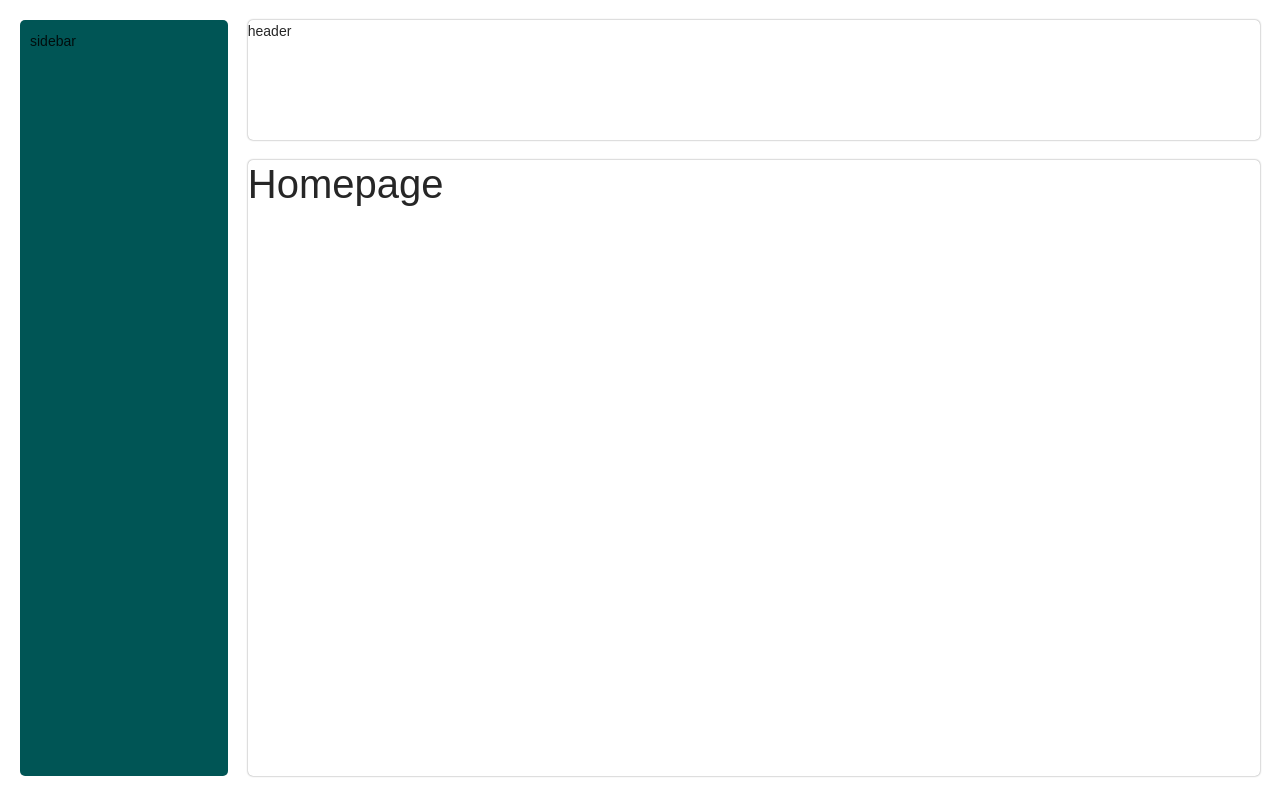
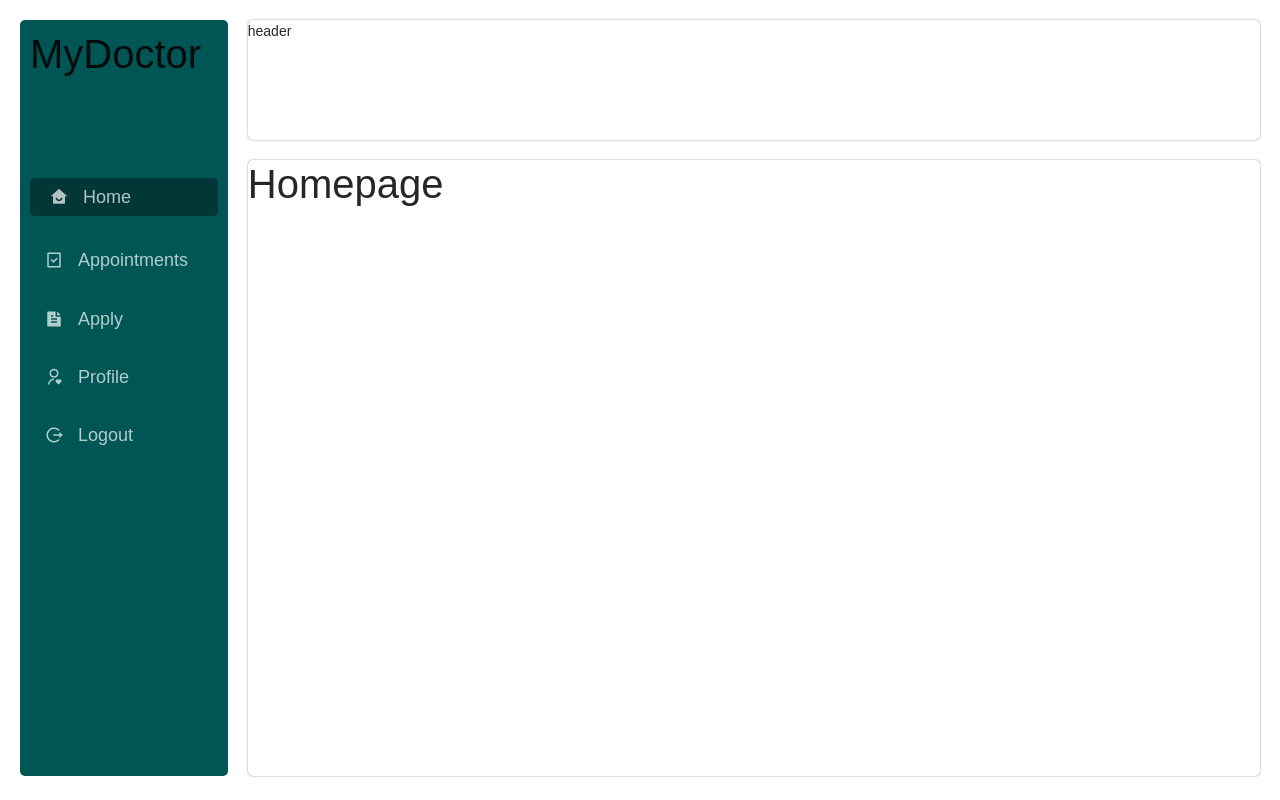
Before and after one commit to ahmedbenbettaieb/Dawini, a React (Create React App) app in the folder client/: page / in a window 1280 px wide. Built offline with nearby package versions, Linux system fonts and the light colour scheme; no server answers; sample sign-in values are in the browser's storage; a web font is replaced by a local one.

Commit message:
some form control modification && layout structure part II

```diff
--- a/client/package.json
+++ b/client/package.json
@@ -3,6 +3,10 @@
   "version": "0.1.0",
   "private": true,
   "dependencies": {
+    "@fortawesome/fontawesome-svg-core": "^6.2.0",
+    "@fortawesome/free-regular-svg-icons": "^6.2.0",
+    "@fortawesome/free-solid-svg-icons": "^6.2.0",
+    "@fortawesome/react-fontawesome": "^0.2.0",
     "@reduxjs/toolkit": "^1.8.6",
     "@testing-library/jest-dom": "^5.16.5",
     "@testing-library/react": "^13.4.0",
--- a/client/public/index.html
+++ b/client/public/index.html
@@ -12,6 +12,7 @@
     <link rel="apple-touch-icon" href="%PUBLIC_URL%/logo192.png" />
     <link href="https://cdn.jsdelivr.net/npm/bootstrap@5.2.1/dist/css/bootstrap.min.css" rel="stylesheet" integrity="sha384-iYQeCzEYFbKjA/T2uDLTpkwGzCiq6soy8tYaI1GyVh/UjpbCx/TYkiZhlZB6+fzT" crossorigin="anonymous">
     <link rel="manifest" href="%PUBLIC_URL%/manifest.json" />
+   <link href="https://cdn.jsdelivr.net/npm/remixicon@2.2.0/fonts/remixicon.css" rel="stylesheet">
 
     <title>MyDoctor</title>
   </head>
--- a/client/src/components/layout.tsx
+++ b/client/src/components/layout.tsx
@@ -1,4 +1,5 @@
 import React, { ReactNode } from "react";
+import { Link, useLocation } from "react-router-dom";
 
 import '../layout.css';
 
@@ -6,10 +7,58 @@
   children: React.ReactNode;
 }
 export function Layout(props:LayoutProps) {
+  const location=useLocation();
+
+  const userMenu = [
+    {
+      name: "Home",
+      path: "/",
+      icon: "ri-home-smile-fill",
+    },
+    {
+      name: "Appointments",
+      path: "/appointments",
+      icon: "ri-task-line",
+    },
+    {
+      name: "Apply",
+      path: "/apply-doctor",
+      icon: "ri-file-text-fill",
+    },
+    {
+      name: "Profile",
+      path: "/profile",
+      icon: "ri-user-heart-line",
+    },
+    {
+      name: "Logout",
+      path: "/logout",
+      icon: "ri-logout-circle-r-line",
+    },
+  ];
+
+
+  const menuToBeRendered=userMenu;
+
   return (
     <div className="main">
       <div className="d-flex layout">
-        <div className="sidebar">sidebar</div>
+        <div className="sidebar">
+          <div className="sidebar-header">
+            <h1>MyDoctor</h1>
+
+          </div>
+          <div className="menu">
+            {menuToBeRendered.map((menu)=>{
+              const isActive=location.pathname===menu.path;
+                return (<div className={`d-flex menu-item ${isActive && 'active-menu-item'}`}>
+                    <i className={menu.icon}></i>
+                    <Link to= {menu.path}>{menu.name}</Link>
+                  </div>
+            )
+            })}
+          </div>
+        </div>
 
         <div className="content">
           <div className="header">header</div>
--- a/client/src/layout.css
+++ b/client/src/layout.css
@@ -1,5 +1,5 @@
 .main {
-    padding:20px;
+  padding: 20px;
   height: 100vh;
 }
 .sidebar {
@@ -7,27 +7,53 @@
   border-radius: 5px;
   box-shadow: 0 0 2 px gray;
   margin-right: 20px;
-    min-height:100%;
+  min-height: 100%;
   padding: 10px;
   width: 250px;
 }
-.header{
+.header {
   background-color: white;
   border-radius: 5px;
-    box-shadow:0 0 2px gray ;
-    margin-bottom:20px ;
-    height:15vh;
+  box-shadow: 0 0 2px gray;
+  margin-bottom: 20px;
+  height: 15vh;
   width: 100%;
 }
 .body {
   background-color: white;
   border-radius: 5px;
-    box-shadow: 0 0 2px rgba(128,128,128);
-    height:77vh;
+  box-shadow: 0 0 2px rgba(128, 128, 128);
+  height: 77vh;
   width: 100%;
-
 }
 .content {
   width: 100%;
   height: 100%;
 }
+
+.menu{
+  margin-top: 100px;
+}
+.menu-item {
+  margin-top: 30px;
+}
+
+.menu-item a {
+  color: rgba(255, 255, 255, 0.700);
+  text-decoration: none;
+  font-size: 18px;
+
+}
+.menu-item i {
+color: rgba(255, 255, 255, 0.700);
+  text-decoration: none;
+  font-size: 18px;
+  margin: 0 15px;
+
+}
+.active-menu-item {
+  color:white;
+  background-color: #013737;
+  padding: 5px;
+  border-radius:5px ;
+}
--- a/client/src/pages/register.tsx
+++ b/client/src/pages/register.tsx
@@ -12,7 +12,7 @@
 
   const onFinish = async (values: any) => {
     try {
-      dispatch(showLoading())
+      dispatch(showLoading());
       const response = await axios.post("/api/users/register", values);
       dispatch(hideLoading());
       if (response.data.success) {
@@ -23,7 +23,7 @@
         toast.error(response.data.message);
       }
     } catch (error) {
-            dispatch(hideLoading());
+      dispatch(hideLoading());
 
       toast.error("Something went wrong,try again");
     }
@@ -33,11 +33,43 @@
       <div className="authentication-form card p-3">
         <h1 className="card-title">Welcome to MyDoctor ! </h1>
         <Form layout="vertical" onFinish={onFinish}>
-          <Form.Item label="Name:" name="name">
-            <Input placeholder="Name" minLength={3} />
+          <Form.Item
+            label="Name:"
+            name="name"
+            rules={[
+              {
+                required: true,
+                message: "Please  enter your name",
+              },
+              {
+                whitespace: true,
+                message: "the name can not be empty",
+              },
+              {
+                min: 3,
+                message: "the name can not be under 3 characters",
+              },
+            ]}
+            hasFeedback
+          >
+            <Input placeholder="Name" />
           </Form.Item>
 
-          <Form.Item label="Email:" name="email">
+          <Form.Item
+            label="Email:"
+            name="email"
+            rules={[
+              {
+                required: true,
+                message: "Please  enter your email",
+              },
+              {
+                type: "email",
+                message:'Please enter a valid email'
+              },
+            ]}
+            hasFeedback
+          >
             <Input placeholder="Email" type="email" />
           </Form.Item>
 
```
Also changed, not shown: 1 other file (tests, documents, lock files or other folders). Lines whose indentation alone changed are shown as unchanged.
